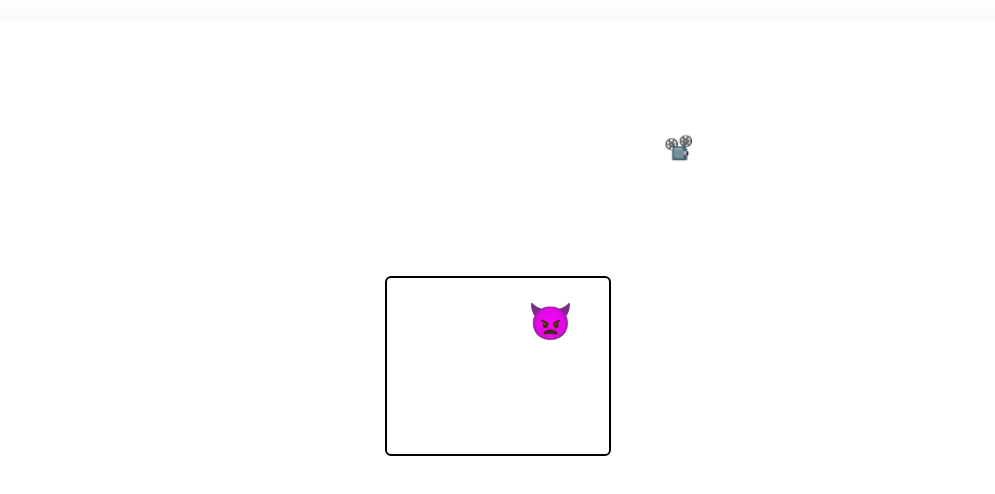
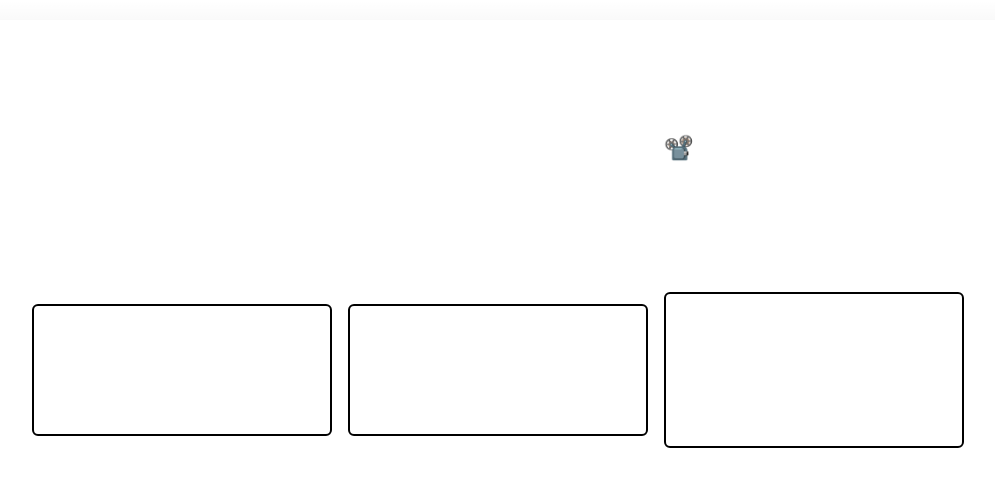
Before and after one commit to Sulith123/suveene.github.io, a Next.js app: page /thoughts/movies in a window 1280 px wide. Shown: the top 494 px of the page, without its empty margins (142-1137 px from the left). Built offline with nearby package versions, Linux system fonts and the light colour scheme.

Commit message:
Add content to movies page

```diff
--- a/src/app/thoughts/movies/movie-card/index.tsx
+++ b/src/app/thoughts/movies/movie-card/index.tsx
@@ -5,7 +5,7 @@ import { ExternalLinkIcon } from "lucide-react";
 type MovieCardprops = {
   name: string;
   description: string;
-  emoji: string;
+  emoji?: string;
 };
 
 const MovieCard = ({
@@ -15,8 +15,8 @@ const MovieCard = ({
 }: MovieCardprops) => {
   return (
     <div>
-      <div className="flex flex-col p-3 md:max-w-[50%] border-2 border-black rounded-md mx-auto">
-        <div className="flex flex-row justify-between mx-auto md:mr-6 items-center">
+      <div className="flex flex-col p-3 border-2 md:max-w-[300px] border-black rounded-md mx-auto">
+        <div className="flex flex-row justify-between mx-auto  items-center">
           {/* <a
             className="text-md font-semibold underline"
             target="_blank"
@@ -24,8 +24,8 @@ const MovieCard = ({
           >
             {name}
           </a> */}
-          <div className="font-bold my-2">{name}{"\n"}</div>
-          <p className="text-4xl">{emoji}</p>
+          <div className="text-left font-bold my-2">{name}{"\n"}</div>
+          {/* <p className="text-4xl">{emoji}</p> */}
 
         </div>
         <p className="mx-auto my-2">{description}</p>
--- a/src/app/thoughts/movies/page.tsx
+++ b/src/app/thoughts/movies/page.tsx
@@ -4,16 +4,25 @@ export default function Home() {
   return (
     <main className="flex min-h-screen flex-col items-center p-6 lg:pb-12 lg:px-24 lg:pt-16 font-mono bg-white">
       <p className="font-semibold text-2xl mb-4">MY MOVIE RECCOMENDATIONS 📽️</p>
-      <p className="md:w-[60%] my-3">
+      <p className="md:w-[60%] my-5">
         I actually don&apos;t expect many people to visit this webpage. So if
         you are here, I do not want dissapoint you with some famous good
         movies. Here are some lesser known movies.
       </p>
+      <div className="grid grid-cols-1 md:grid-cols-3 gap-4 items-center">
       <MovieCard
         name="12 Angry Men (1957)"
         description="Amazing B&W movie. Felt like reading a book."
-        emoji="👿"
       />
+      <MovieCard
+        name="Mystic River (2003)"
+        description="Great performance by Sean Penn."
+      />
+      <MovieCard
+        name="1917 (2019)"
+        description="The movie is shot in a way that it looks like a single continous shot."
+      />
+      </div>
     </main>
   );
 }
```
